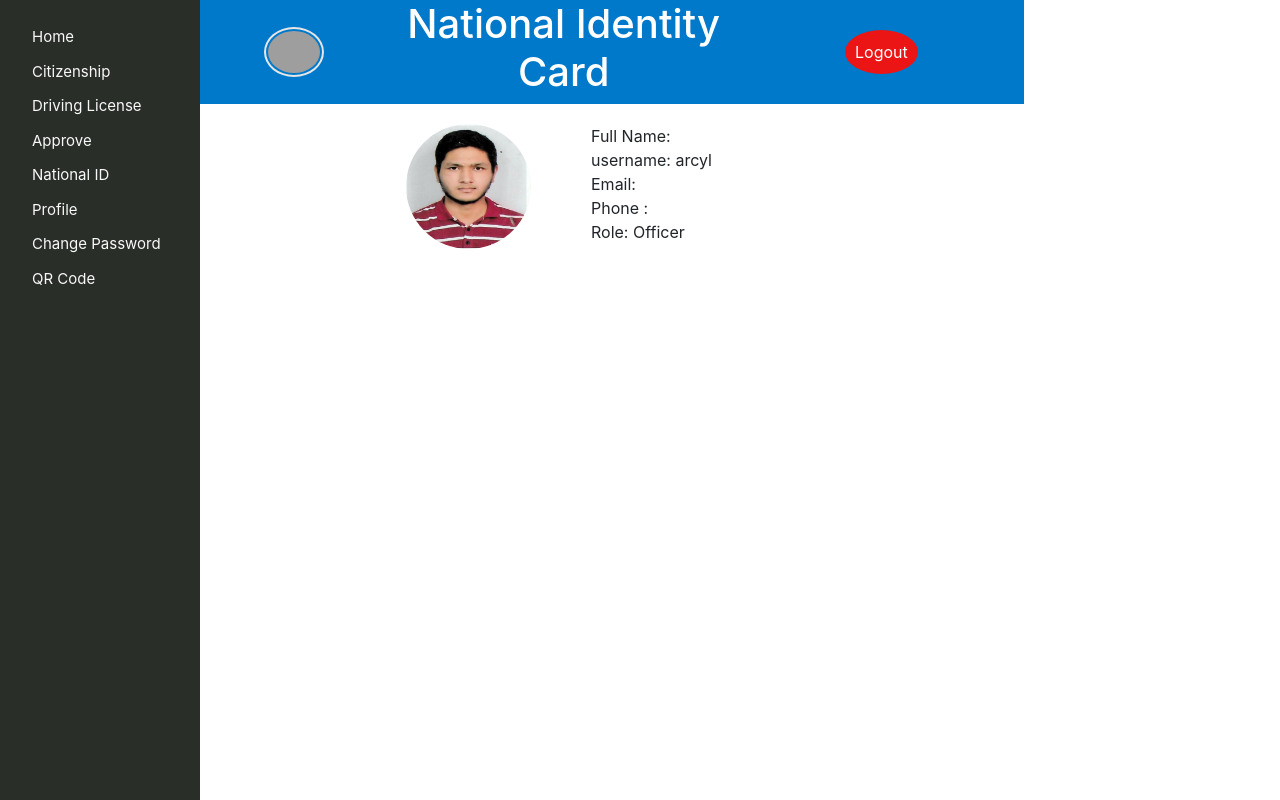
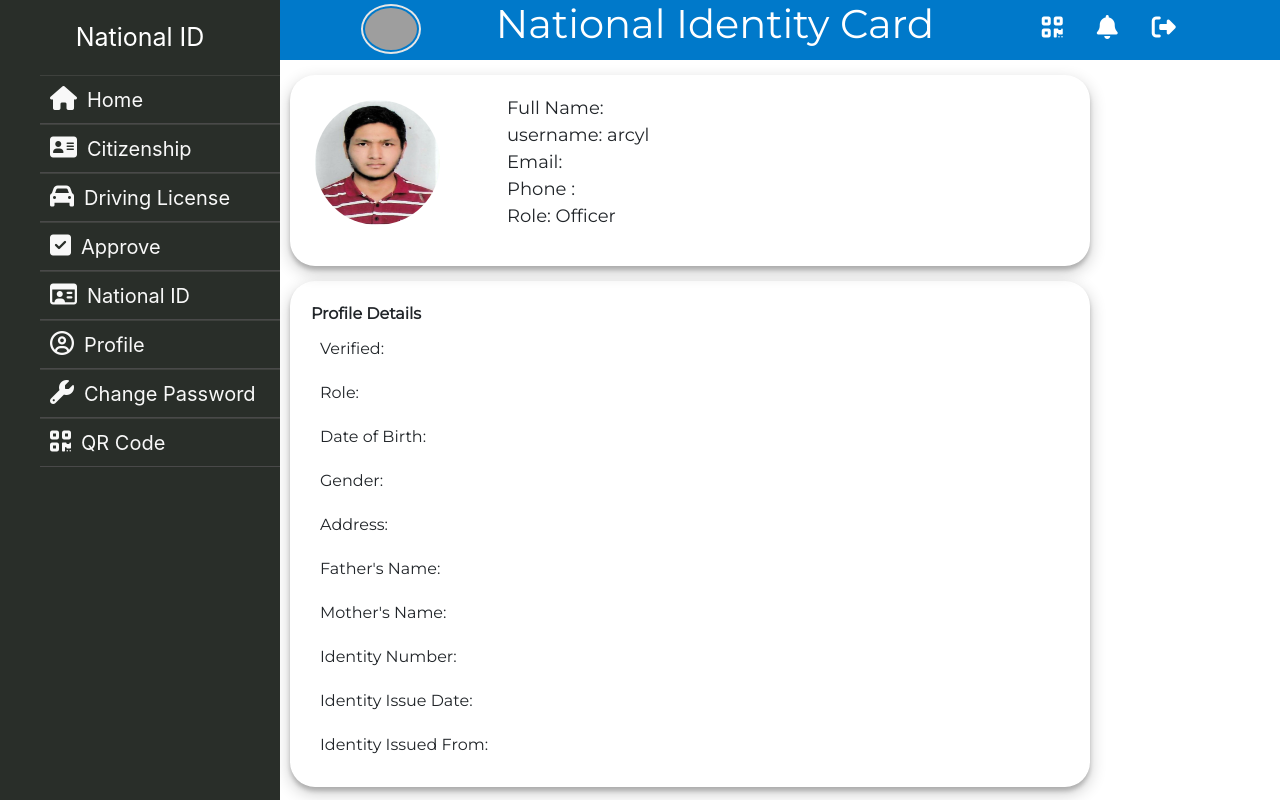
Before and after one commit to stha-prashant/National-Identification-System, a Django app: page /accounts/profile/ in a window 1280 px wide. Run offline with Django 3.2, Linux system fonts and the light colour scheme; a user stored in the database is signed in; data comes from the database, SQL or seed files in the repository; both versions use the stored data as it was after the commit; some libraries are stand-ins or nearby versions; grey boxes are pictures that could not be loaded.

Commit message:
Profile layout looks satisfactory for now but final design decision will be taken later.

```diff
--- a/NID/accounts/static/accounts/css/personal-info.css
+++ b/NID/accounts/static/accounts/css/personal-info.css
@@ -1,3 +1,7 @@
+* {
+    box-sizing: border-box;
+}
+
 .account-img {
     height: 125px;
     width: 125px;
@@ -5,14 +9,48 @@
     margin-bottom: 16px;
 }
 
+.main-content {
+    width: 80%;
+    margin-left: 10px
+}
+
 .myinfo {
     display: flex;
-    width: 50%;
     margin: auto;
-    margin-top: 20px;
-    border: blue 1 px solid;
+    margin-top: 15px;
+}
+
+.myinfo .contact-info {
+    font-family: Montserrat;
+    font-size: 18px;
+}
+
+#info-box {
+    border-radius: 25px;
+    padding: 20px;
+    box-shadow: 0 4px 4px 0 rgba(0, 0, 0, 0.2), 0 6px 16px 1px rgba(0, 0, 0, 0.19);
 }
 
 .myinfo ul {
     list-style: none;
 }
+
+.myinfo .profile-picture {
+    width: 20%;
+    margin-left: 5px;
+    margin-top: 5px;
+}
+
+.main .personal_details {
+    width: 100%;
+    margin-top: 15px;
+    font-family: Montserrat;
+}
+
+.personal_details td {
+    list-style: none;
+}
+
+.personal_details td {
+    padding: 10px;
+}
--- a/NID/accounts/static/accounts/css/profile-header.css
+++ b/NID/accounts/static/accounts/css/profile-header.css
@@ -7,10 +7,6 @@ Header stylingsheet
 
 * {
     box-sizing: border-box;
-}
-
-body {
-    width: 80%;
 }
 
 
@@ -23,8 +19,6 @@ body {
     display: flex;
     flex-wrap: wrap;
     flex-direction: row;
-    justify-content: center;
-    align-content: center;
 }
 
 
@@ -51,48 +45,38 @@ body {
 
 /*Header*/
 
-header {
+nav {
     background: #0079ca;
-    /*background: linear-gradient(to right, #35424a, #0e2433, #22323d, #021c2e, #485157);*/
     color: #ffffff;
     min-height: 60px;
-    /*border-bottom: #e8491d 3px solid;*/
 }
 
-header .project-name {
+nav .project-name {
     padding-bottom: 0px;
     width: 50%;
     text-align: center;
 }
 
-header .project-name h1 {
+nav .project-name h1 {
     text-align: center;
+    font-family: Montserrat;
 }
 
-header nav {
-    margin-top: 0px;
-    shape-outside: margin-box;
-    background: #6DAC73;
+nav .navbar {
+    align-items: flex-start;
+    width: 20%;
+    margin: auto;
 }
 
-header .navbar {
-    align-items: flex-end;
-    width: 20%;
-    margin: auto;
-    justify-content: center;
-    align-content: center;
-}
-
-header a {
+nav a {
     display: block;
     color: rgb(255, 255, 255);
-    text-align: center;
-    padding: 10px 10px 10px 10px;
+    padding: 7px;
     text-decoration: none;
-    background-color: #eb1515;
     border-radius: 50%;
     border-width: 1px;
     border-color: #ffffff;
+    margin-left: 10px;
 }
 
 .navbar a:link,
--- a/NID/accounts/static/accounts/css/profile-sidenav.css
+++ b/NID/accounts/static/accounts/css/profile-sidenav.css
@@ -1,27 +1,58 @@
 .sidenav {
     height: 100%;
-    width: 200px;
+    width: 280px;
     position: fixed;
     z-index: 1;
     background-color: #292e29;
     overflow-x: hidden;
     padding-top: 20px;
+    list-style: none;
+    text-decoration: none;
+    margin: 0;
+    padding: 0;
 }
 
-.sidenav a {
-    padding: 6px 6px 6px 32px;
+.sidenav ul {
+    list-style: none;
+}
+
+.sidenav header {
+    font-size: 25px;
+    color: white;
+    text-align: center;
+    line-height: 75px;
+    user-select: none;
+    align-items: center;
+}
+
+.sidenav ul a {
+    padding: 10px 10px 10px 10px;
     text-decoration: none;
-    font-size: 15px;
     color: #f8f8f8;
     display: block;
+    text-align: left;
+    line-height: 1em;
+    height: 100%;
+    width: 100%;
+    line-height: 25px;
+    font-size: 20px;
+    box-sizing: border-box;
+    border-top: 1px solid rgba(241, 235, 235, 0.1);
+    border-bottom: 1px solid rgb(73, 73, 73);
+    transition: .3s;
 }
 
-.sidenav a:hover {
+.sidenav ul li:hover a {
     color: #f1f1f1;
+    padding-left: 15px;
+}
+
+.sidenav ul a i {
+    margin-right: 10px;
 }
 
 .main {
-    margin-left: 200px;
+    margin-left: 280px;
     /* Same as the width of the sidenav */
     margin-top: 0px;
 }
--- a/NID/accounts/templates/accounts/profile-citizen.html
+++ b/NID/accounts/templates/accounts/profile-citizen.html
@@ -2,5 +2,5 @@
 
 
 {% block approval_request %}
-  <a href="{%url 'profile-request'%}">Request</a>
+  <li><a href="{%url 'profile-request'%}"><i class="fa fa-file-text" style="font-size:24px"></i>Request</a></li>
 {% endblock approval_request%}
--- a/NID/accounts/templates/accounts/profile-layout.html
+++ b/NID/accounts/templates/accounts/profile-layout.html
@@ -7,23 +7,27 @@
     <link rel="stylesheet" href="{% static 'accounts/css/profile-header.css' %}">
     <link rel="stylesheet" href="{% static 'accounts/css/profile-sidenav.css' %}">
     <link rel="stylesheet" href="{% static 'accounts/css/personal-info.css' %}">
+    <script src="https://kit.fontawesome.com/44f13e07f2.js" crossorigin="anonymous"></script>
 {% endblock title%}
 
 {% block content%}
+<div class="sidenav">
+            <header>National ID </header>
+            <ul>
 
-<div class="sidenav">
-            <a href="#">Home</a>
-            <a href="#">Citizenship</a>
-            <a href="#">Driving License</a>
+            <li><a href="#"><i class="fa fa-home" style="font-size:24px"></i>Home</a></li>
+            <li><a href="#"><i class="fa fa-address-card" style="font-size:24px"></i>Citizenship</a></li>
+            <li><a href="#"><i class="fa fa-automobile" style="font-size:24px"></i>Driving License</a></li>
             {% block approval_request %}
 
             {% endblock approval_request%}
-            <a href="#"><i class='fas fa-file-alt'></i>National ID</a>
-            <a href="#">Profile</a>
-            <a href="#">Change Password</a>
-            <a href="#">QR Code</a>
+            <li><a href="#"><i class="fa fa-drivers-license-o" style="font-size:24px"></i>National ID</a></li>
+            <li><a href="#"><i class="fa fa-user-circle-o" style="font-size:24px"></i>Profile</a></li>
+            <li><a href="#"><i class="fa fa-wrench" style="font-size:24px"></i>Change Password</a></li>
+            <li><a href="#"><i class="fa fa-qrcode" style="font-size:24px"></i>QR Code</a></li>
+            </ul>
 </div>
-        <header>
+        <nav>
         <div class="main">
             <div class="flex-container-header">
                 <div class="logo">
@@ -35,14 +39,20 @@
                             <h1>National Identity Card </h1>
                     </div>
                     <div class="navbar">
-                            <a href="{% url 'account-logout' %}">Logout</a>
+                            <a href="#"><i class="fa fa-qrcode" style="font-size:24px"></i></a>
+                            <a href="#"><i class='fas fa-bell' style='font-size:24px'></i></a>
+                            <a href="{% url 'account-logout' %}"><i class="fa fa-sign-out" style="font-size:24px"></i></a>
                     </div>
             </div>
         </div>
-    </header>
+    </nav>
 <div class="main">
-    <div class="myinfo">
+    <div class="main-content">
+        <div class="myinfo" id="info-box">
+            <div class="profile-picture">
                 <img class="rounded-circle account-img" src="{% static 'accounts/img/myface.jpg' %}">
+            </div>
+            <div class="contact-info">
                 <ul>
                     <li>Full Name: </li>
                     <li>username: {{ user.username  }}
@@ -52,4 +62,8 @@
                 </ul>
             </div>
         </div>
+    </div>
+ </div>
+{%block personal_info%}{% endblock personal_info%}
+
 {% endblock content%}
--- a/NID/accounts/templates/accounts/profile-officer.html
+++ b/NID/accounts/templates/accounts/profile-officer.html
@@ -1,5 +1,28 @@
 {% extends "accounts/profile-layout.html" %}
 {% load static %}
 {% block approval_request %}
-  <a href="{%url 'profile-approve'%}">Approve</a>
+  <li><a href="{%url 'profile-approve'%}"><i class="fa fa-check-square" style="font-size:24px"></i>Approve</a></li>
 {% endblock approval_request%}
+
+{%block personal_info%}
+<div class="main">
+  <div class="main-content">
+      <div class="personal_details" id="info-box">
+      <table>
+      <th>Profile Details</th>
+        <tr><td>Verified:</td><td>  </td></tr>
+        <tr><td>Role:</td><td>  </td></tr>
+        <tr><td>Date of Birth:</td><td>  </td></tr>
+        <tr><td>Gender:</td><td>  </td></tr>
+        <tr><td>Address:</td><td>  </td></tr>
+        <tr><td>Father's Name:</td><td>  </td></tr>
+        <tr><td>Mother's Name:</td><td>  </td></tr>
+        <tr><td>Identity Number:</td><td>  </td></tr>
+        <tr><td>Identity Issue Date:</td><td>  </td></tr>
+        <tr><td>Identity Issued From:</td><td>  </td></tr>
+            </ul>
+        </div>
+    </div>
+</div>
+
+{% endblock personal_info%}
--- a/NID/home/static/home/css/header_navbar.css
+++ b/NID/home/static/home/css/header_navbar.css
@@ -15,7 +15,7 @@ body {
     line-height: 1.5;
     padding: 0;
     margin: 0;
-    background-color: #f4f4f4;
+    background-color: #ffffff;
 }
 
 
@@ -103,6 +103,7 @@ a:active {
 header .project-name {
     padding-bottom: 0px;
     width: 50%;
+    font-family: Montserrat;
 }
 
 header .project-name h5,
@@ -159,5 +160,5 @@ a:visited {
 .navlink a:hover,
 a:active {
     font-size: 18px;
-    background-color: #a7aba8;
+    background-color: #cc4820;
 }
--- a/NID/home/templates/home/base.html
+++ b/NID/home/templates/home/base.html
@@ -9,12 +9,9 @@
     <!-- Bootstrap CSS -->
     <link rel="stylesheet" href="https://maxcdn.bootstrapcdn.com/bootstrap/4.0.0/css/bootstrap.min.css" integrity="sha384-Gn5384xqQ1aoWXA+058RXPxPg6fy4IWvTNh0E263XmFcJlSAwiGgFAW/dAiS6JXm" crossorigin="anonymous">
 
-    <!--Media queries for screen less than 665px
-    <link rel="stylesheet" media="screen and (max-width: 665px)" href="css/media_query.css">
-    -->
-
     <!-- Load icon library -->
     <link rel="stylesheet" href="https://cdnjs.cloudflare.com/ajax/libs/font-awesome/4.7.0/css/font-awesome.min.css">
+    <link href='https://fonts.googleapis.com/css?family=Montserrat' rel='stylesheet'>
 
    <!-- Load your page specific stylings here-->
    {% block title%}    {% endblock %}
```
Also changed, not shown: NID/db.sqlite3. Lines whose indentation alone changed are shown as unchanged.
